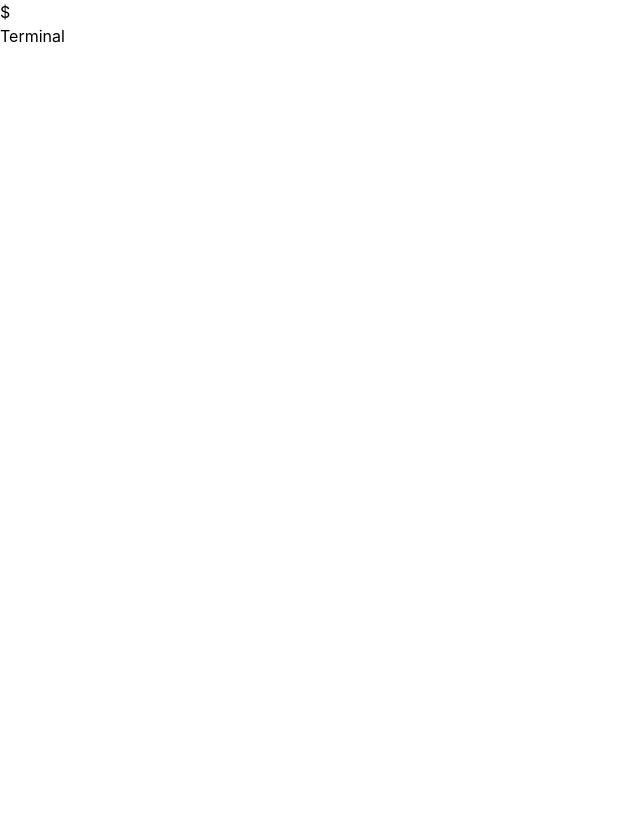
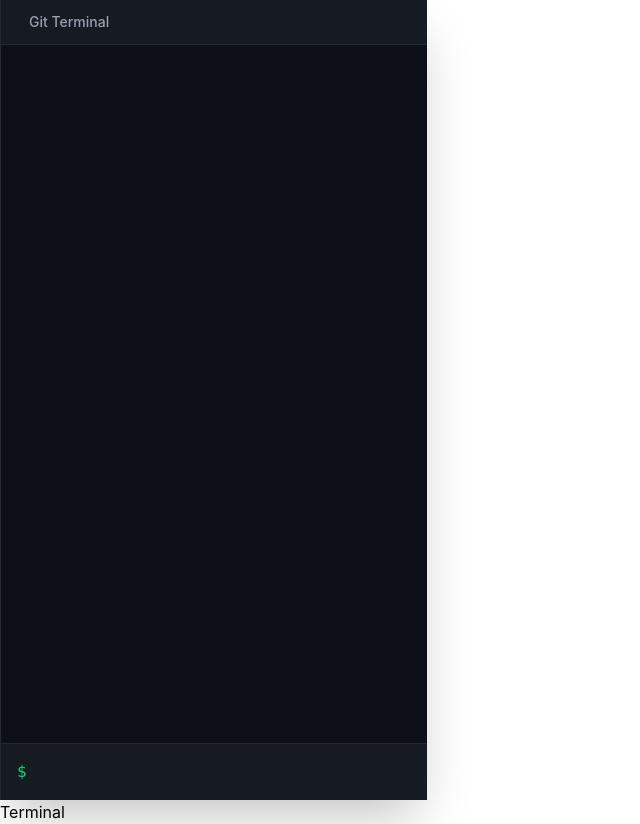
Before and after one commit to aayush64x/Git, a React (Vite) app: page / in a window 1280 px wide. Shown: the whole page, without its empty margins (0-640 px from the left). Before the commit the page ends 800 px from the top, so only its background shows below. Built offline with nearby package versions, Linux system fonts and the light colour scheme.

Commit message:
finished terminal

```diff
--- a/src/components/Terminal.tsx
+++ b/src/components/Terminal.tsx
@@ -9,30 +9,76 @@ interface TerminalProps {
 const Terminal = ({ repo, onCommand }: TerminalProps) => {
   const [command, setCommand] = useState("");
   const [history, setHistory] = useState<string[]>([]);
-  const a = repo;
-  const b = onCommand;
 
-  const onKeyDown = (e : React.KeyboardEvent) => {
-    if(e.key !== "Enter"){
-      setHistory([...history, "$" + command]);
+  const onKeyDown = async (e: React.KeyboardEvent) => {
+
+    const matches = command.match(/"([^"]*)"|\S+/g);
+
+    if(! matches){
+      return;
     }
-  }
 
+    const str = matches.map(token =>
+    token.replace(/^"|"$/g, "")
+);
+
+    if (e.key === "Enter") {
+      setHistory([...history, "$ " + command]);
+
+      if (str[1]=== "init") {
+        await repo.init();
+      } else if (str[1] === "add") {
+        await repo.add(str[2], str[3]);
+
+      } else if (str[1] === "commit") {
+        await repo.commit(str[3], "user");
+      } else if (str[1] === "log") {
+
+      }
+      else if(str[1] === "branch") {
+        await repo.branch(str[2]);
+      }
+      else if(str[1] === "checkout"){
+        await repo.checkout(str[2]);
+      }
+      onCommand();
+      setCommand("");
+    }
+
+  };
 
   return (
-    <>
-      <div className="terminal-head">
+    <div className="w-1/3 h-screen bg-[#0d1117] border-l border-gray-800 flex flex-col shadow-2xl">
+      <div className="flex items-center gap-2 px-4 py-3 border-b border-gray-800 bg-[#161b22]">
 
+        <span className="ml-3 text-sm text-gray-400 font-medium">
+          Git Terminal
+        </span>
       </div>
-      <div className="terminal-body">
-        {history.map(hist => (
-          <div>{hist}</div>
+
+      <div className="terminal-body flex-1 overflow-y-auto p-4 font-mono text-sm text-green-400">
+        {history.map((hist, index) => (
+          <div key={index} className="mb-1">
+            {hist}
+          </div>
         ))}
       </div>
-      <div className="input">
-        <span>$<input value ={command} onChange={e => setCommand(e.target.value)} onKeyDown={onKeyDown}></input></span>
+
+      <div className="input border-t border-gray-800 bg-[#161b22] p-4 font-mono text-green-400">
+        <div className="flex items-center gap-2">
+          <span>$</span>
+
+          <input
+            value={command}
+            onChange={(e) => setCommand(e.target.value)}
+            onKeyDown={onKeyDown}
+            className="flex-1 bg-transparent outline-none text-green-400 placeholder-gray-600"
+            autoComplete="off"
+            spellCheck={false}
+          />
+        </div>
       </div>
-    </>
+    </div>
   );
 };
 
```
